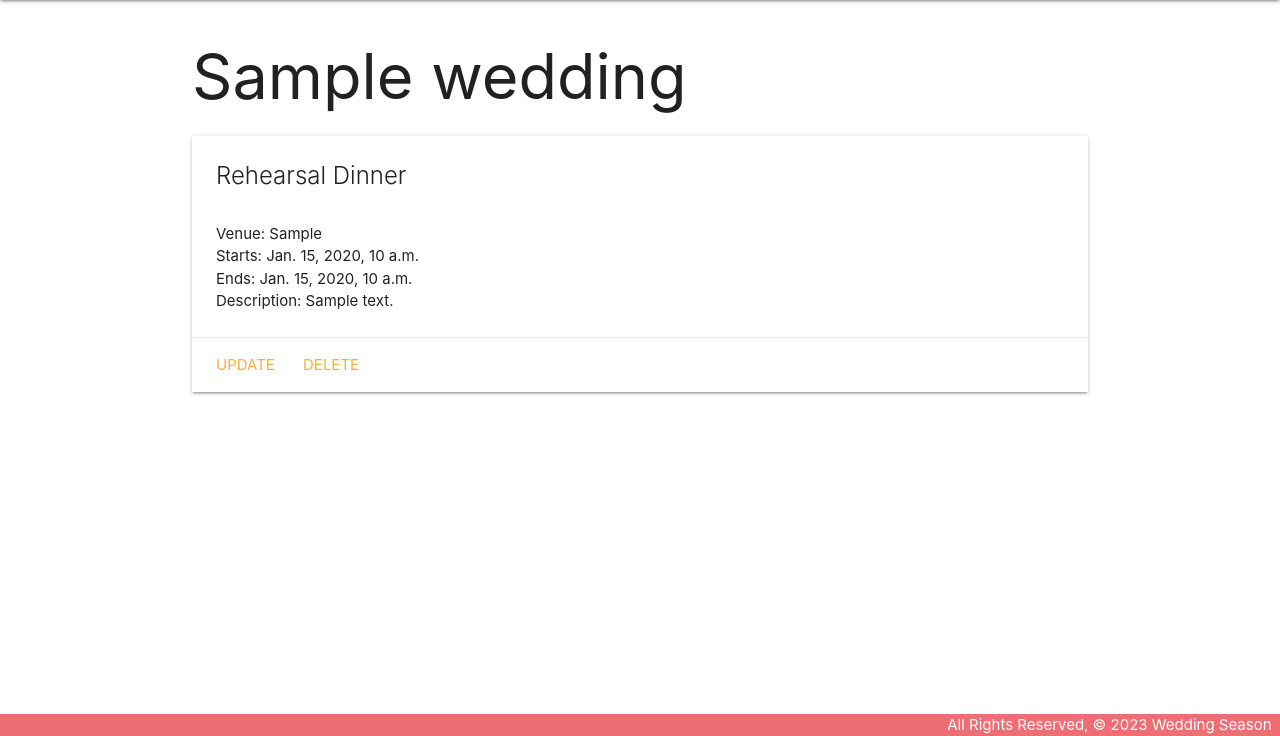
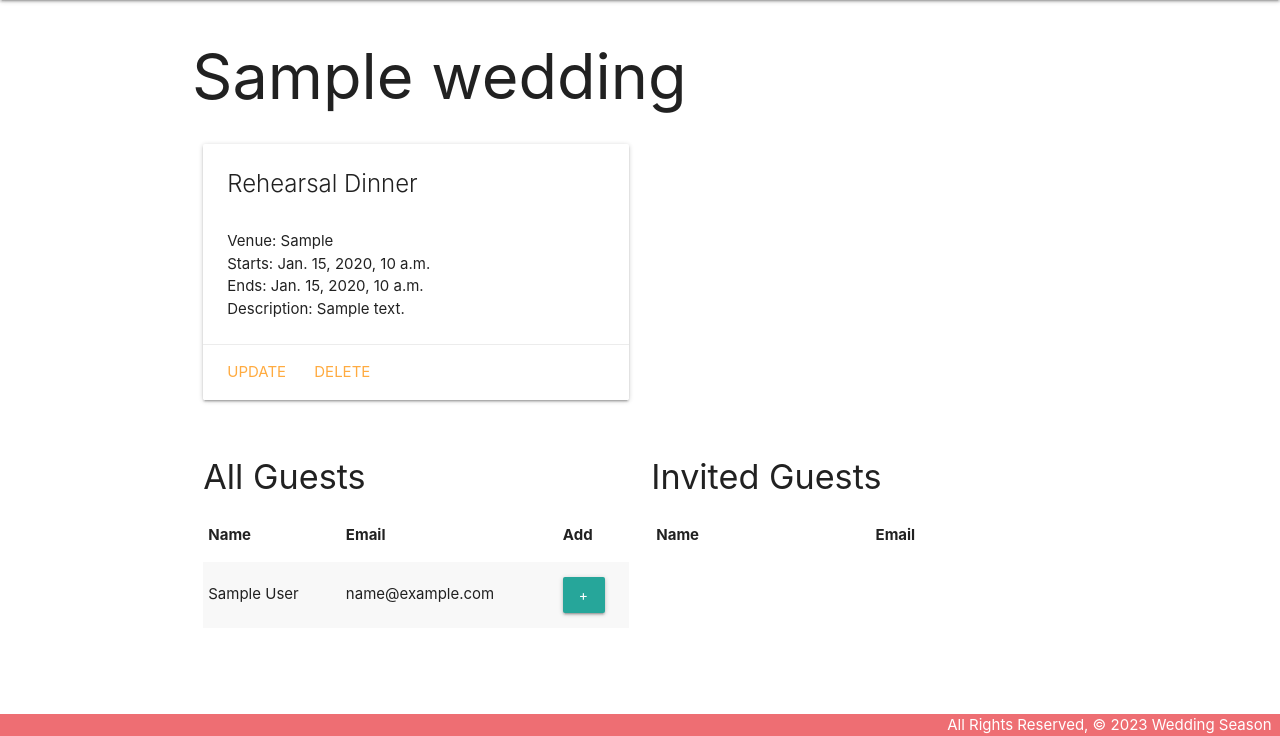
Before and after one commit to Shavvvv/wedding-season, a Django app: page /events/1/ in a window 1280 px wide. Shown: the part 64-800 px from the top of the page. Run offline with Django 5.2, Linux system fonts and the light colour scheme; a user stored in the database is signed in; tables that the repository leaves empty hold one stand-in row (values such as "Sample post"); lists and menus that the app fills with data are empty.

Commit message:
Display Guests in Wedding and Event

```diff
--- a/main_app/models.py
+++ b/main_app/models.py
@@ -43,26 +43,6 @@ class Wedding(models.Model):
     def get_absolute_url(self):
         return reverse('weddings_detail', kwargs={'wedding_id': self.id})
 
-class Event(models.Model):
-    type = models.CharField(
-        max_length=2,
-        choices=EVENT_TYPES,
-    )
-    description = models.TextField(max_length=250)
-    start_date_time = models.DateTimeField('Start Date and Time')
-    end_date_time = models.DateTimeField('End Date and Time')
-    venue = models.CharField(max_length=100)
-    wedding = models.ForeignKey(Wedding, on_delete=models.CASCADE)
-
-    def __str__(self):
-        return f"Event: {self.wedding.name} {self.get_type_display()}"
-
-    def get_absolute_url(self):
-        return reverse('events_detail', kwargs={'pk': self.id})
-
-    class Meta:
-        ordering = ['start_date_time']
-
 class Guest(models.Model):
     first_name = models.CharField(max_length=100)
     last_name = models.CharField(max_length=100)
@@ -83,3 +63,24 @@ class Guest(models.Model):
 
     class Meta:
         ordering = ['last_name', 'first_name']
+
+class Event(models.Model):
+    type = models.CharField(
+        max_length=2,
+        choices=EVENT_TYPES,
+    )
+    description = models.TextField(max_length=250)
+    start_date_time = models.DateTimeField('Start Date and Time')
+    end_date_time = models.DateTimeField('End Date and Time')
+    venue = models.CharField(max_length=100)
+    wedding = models.ForeignKey(Wedding, on_delete=models.CASCADE)
+    guests = models.ManyToManyField(Guest)
+
+    def __str__(self):
+        return f"Event: {self.wedding.name} {self.get_type_display()}"
+
+    def get_absolute_url(self):
+        return reverse('events_detail', kwargs={'pk': self.id})
+
+    class Meta:
+        ordering = ['start_date_time']
--- a/main_app/templates/main_app/event_detail.html
+++ b/main_app/templates/main_app/event_detail.html
@@ -3,6 +3,7 @@
 {% block content %}
 
 <h1>{{event.wedding.name }}</h1>
+<div class="row">
     <div class="col s6">
         <div class="card">
             <div class="card-content">
@@ -19,5 +20,57 @@
             </div>
         </div>
     </div>
+</div>
+<div class="row">
+    <div class="col s6">
+        <h4>All Guests</h4>
+        <table class="striped">
+            <thead>
+                <tr>
+                    <th>Name</th>
+                    <th>Email</th>
+                    <th>Add</th>
+                </tr>
+            </thead>
+            <tbody>
+                {% for guest in event.wedding.guest_set.all %}
+                <tr>
+                    <td>
+                        {{ guest.first_name }} {{ guest.last_name }}
+                    </td>
+                    <td>{{ guest.email }}</td>
+                    <td>
+                        <form action="{% url 'assoc_guest' event.id guest.id %}" method="POST">
+                            {% csrf_token %}
+                            <button class="btn">+</button>
+                        </form>
+                    </td>
+                </tr>
+                {% endfor %}
+            </tbody>
+        </table>
+    </div>
+    <div class="col s6">
+        <h4>Invited Guests</h4>
+        <table class="striped">
+            <thead>
+                <tr>
+                    <th>Name</th>
+                    <th>Email</th>
+                </tr>
+            </thead>
+            <!-- <tbody>
+                {% for guest in event.wedding.guest_set.all %}
+                <tr>
+                    <td>
+                        {{ guest.first_name }} {{ guest.last_name }}
+                    </td>
+                    <td>{{ guest.email }}</td>
+                </tr>
+                {% endfor %}
+            </tbody> -->
+        </table>
+    </div>
+</div>
 
 {% endblock content %}
--- a/main_app/urls.py
+++ b/main_app/urls.py
@@ -16,6 +16,7 @@ urlpatterns = [
     path('events/<int:pk>/', views.EventDetail.as_view(), name='events_detail'),
     path('events/<int:pk>/delete/', views.EventDelete.as_view(), name='events_delete'),
     path('events/<int:pk>/update/', views.EventUpdate.as_view(), name='events_update'),
+    path('events/<int:event_id>/assoc_guest/<int:guest_id>', views.assoc_guest, name='assoc_guest'),
 
     path('accounts/signup', views.signup, name='signup'),
 ]
--- a/main_app/views.py
+++ b/main_app/views.py
@@ -37,6 +37,12 @@ def add_guest(request, wedding_id):
         new_guest.wedding_id = wedding_id
         new_guest.save()
     return redirect('weddings_detail', wedding_id=wedding_id)
+
+@login_required
+def assoc_guest(request, event_id, guest_id):
+    event = Event.objects.get(id=event_id)
+    event.guests.add(guest_id)
+    return redirect('events_detail', pk=event_id)
 
 class WeddingList(LoginRequiredMixin, ListView):
     def get_queryset(self):
```
Also changed, not shown: main_app/migrations/0009_event_guests.py (added). Lines whose indentation alone changed are shown as unchanged.
